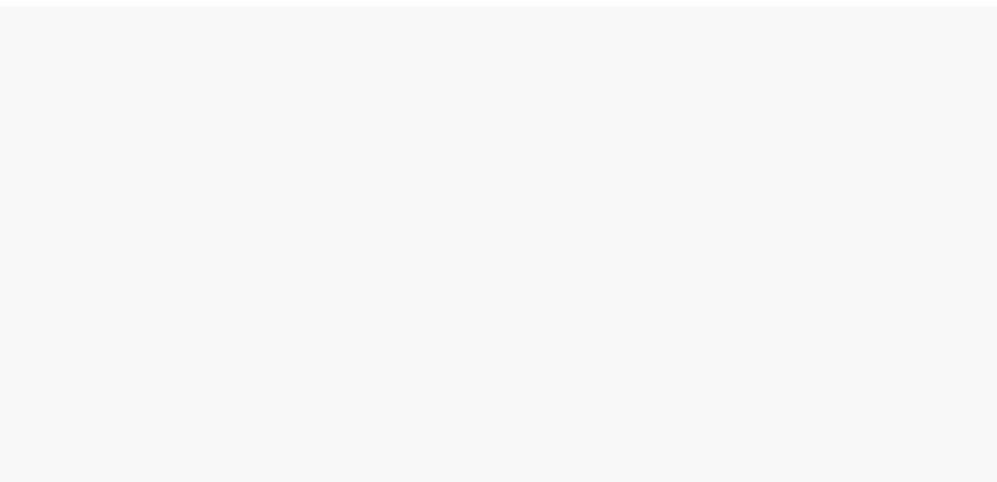
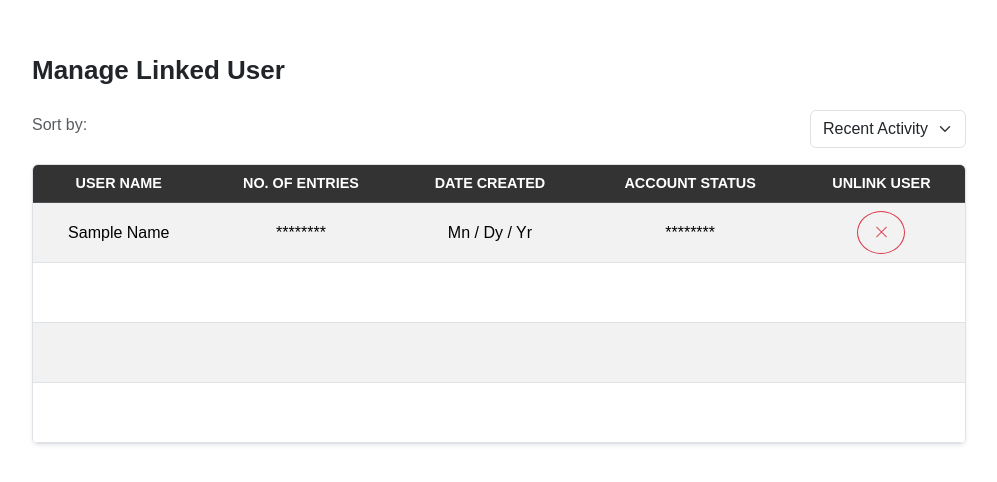
Before and after one commit to jimmyliao0845/TRUTH---Fact-Checker, a React (Create React App) app: page /fact-checker-dashboard in a window 1280 px wide. Shown: the part 1428-1910 px from the top of the page, without its empty margins (266-1263 px from the left). Before the commit the page ends 1434 px from the top, so only its background shows below. Built offline with nearby package versions, Linux system fonts and the light colour scheme; no server answers; sample sign-in values are in the browser's storage.

Commit message:
updated link users content

```diff
--- a/src/FactCheckerDashboard.jsx
+++ b/src/FactCheckerDashboard.jsx
@@ -43,7 +43,6 @@ export default function FactCheckerDashboard() {
   const navigate = useNavigate();
   const [collapsed, setCollapsed] = useState(false);
 
-  // ✅ Auth check
   useEffect(() => {
     const unsubscribe = onAuthStateChanged(auth, (user) => {
       if (!user) navigate("/login");
@@ -51,7 +50,6 @@ export default function FactCheckerDashboard() {
     return () => unsubscribe();
   }, [navigate]);
 
-  // ✅ Dummy chart data
   const userGrowthData = {
     labels: ["Jan", "Feb", "Mar", "Apr", "May", "Jun"],
     datasets: [
@@ -77,7 +75,6 @@ export default function FactCheckerDashboard() {
     ],
   };
 
-  // ✅ Smooth scroll
   const scrollToSection = (id) => {
     const section = document.getElementById(id);
     if (section) section.scrollIntoView({ behavior: "smooth" });
@@ -88,7 +85,7 @@ export default function FactCheckerDashboard() {
       className="d-flex"
       style={{ backgroundColor: "#f8f9fa", paddingTop: "56px" }}
     >
-      {/* Sidebar */}
+      {/* SIDEBAR */}
       <div
         className="d-flex flex-column p-3 border-end"
         style={{
@@ -112,7 +109,6 @@ export default function FactCheckerDashboard() {
           </button>
         </div>
 
-        {/* ✅ Sidebar Menu */}
         <ul className="nav flex-column">
           <li>
             <button
@@ -147,15 +143,18 @@ export default function FactCheckerDashboard() {
               {!collapsed && "Organized Reports"}
             </button>
           </li>
+
+          {/* 🔥 LINKED USERS BUTTON */}
           <li>
             <button
               className="btn sidebar-btn text-start"
-              onClick={() => scrollToSection("deepfake")}
+              onClick={() => scrollToSection("linked-users")}
             >
               <FaUsers className="me-2" />
               {!collapsed && "Linked Users"}
             </button>
           </li>
+
           <li>
             <button
               className="btn sidebar-btn text-start"
@@ -171,7 +170,7 @@ export default function FactCheckerDashboard() {
               onClick={() => scrollToSection("logs")}
             >
               <FaClipboardList className="me-2" />
-              {!collapsed && "Verification Data Logs"}
+              {!collapsed && "Verification Logs"}
             </button>
           </li>
           <li>
@@ -192,7 +191,7 @@ export default function FactCheckerDashboard() {
         )}
       </div>
 
-      {/* ✅ Main Content */}
+      {/* MAIN CONTENT */}
       <div
         className="flex-grow-1"
         style={{
@@ -201,7 +200,7 @@ export default function FactCheckerDashboard() {
           minHeight: "100vh",
         }}
       >
-        {/* ✅ Navbar */}
+        {/* NAVBAR */}
         <nav
           className="navbar navbar-light bg-light d-flex justify-content-end align-items-center px-4 py-2 shadow-sm"
           style={{
@@ -215,18 +214,9 @@ export default function FactCheckerDashboard() {
             <i
               className="bi bi-bell fs-5 text-dark"
               data-bs-toggle="dropdown"
-              aria-expanded="false"
               style={{ cursor: "pointer" }}
             ></i>
-            <ul
-              className="dropdown-menu dropdown-menu-end p-2 shadow-lg"
-              style={{
-                backgroundColor: "#fff",
-                borderRadius: "10px",
-                border: "1px solid #ddd",
-                minWidth: "250px",
-              }}
-            >
+            <ul className="dropdown-menu dropdown-menu-end p-2 shadow-lg">
               <li className="fw-bold text-dark px-2">Notifications</li>
               <li>
                 <hr className="dropdown-divider" />
@@ -240,10 +230,13 @@ export default function FactCheckerDashboard() {
           </div>
         </nav>
 
-        {/* ✅ Dashboard Overview */}
+        {/* ===================== */}
+        {/* DASHBOARD OVERVIEW    */}
+        {/* ===================== */}
         <div className="container-fluid py-4 px-5" id="search">
           <h2 className="fw-bold mb-4 text-dark">Dashboard Overview</h2>
 
+          {/* Cards */}
           <div className="row mb-4">
             <div className="col-md-4">
               <div className="card shadow-sm p-3 border-0 text-center">
@@ -251,12 +244,14 @@ export default function FactCheckerDashboard() {
                 <h3 className="fw-bold text-primary">1,200</h3>
               </div>
             </div>
+
             <div className="col-md-4">
               <div className="card shadow-sm p-3 border-0 text-center">
                 <h6 className="text-muted">Active Users</h6>
                 <h3 className="fw-bold text-success">870</h3>
               </div>
             </div>
+
             <div className="col-md-4">
               <div className="card shadow-sm p-3 border-0 text-center">
                 <h6 className="text-muted">New Users This Month</h6>
@@ -265,29 +260,36 @@ export default function FactCheckerDashboard() {
             </div>
           </div>
 
+          {/* Charts */}
           <div className="row">
             <div className="col-md-6 mb-4">
-              <div className="card shadow-sm p-3 border-0">
+              <div className="card shadow-sm p-3">
                 <h6 className="text-muted mb-3 text-center">User Growth</h6>
                 <Line data={userGrowthData} />
               </div>
             </div>
+
             <div className="col-md-6 mb-4">
-              <div className="card shadow-sm p-3 border-0">
-                <h6 className="text-muted mb-3 text-center">Review Statistics</h6>
+              <div className="card shadow-sm p-3">
+                <h6 className="text-muted mb-3 text-center">
+                  Review Statistics
+                </h6>
                 <Bar data={reviewData} />
               </div>
             </div>
           </div>
         </div>
 
-        {/* ✅ Manage Tutorial Section */}
+        {/* ====================== */}
+        {/* MANAGE TUTORIAL        */}
+        {/* ====================== */}
         <div
           id="semantic"
           className="container-fluid py-5 px-5"
           style={{ minHeight: "100vh", backgroundColor: "#fff" }}
         >
           <h2 className="fw-bold mb-4 text-dark">Manage Tutorial</h2>
+
           <div className="d-flex justify-content-between align-items-center mb-3">
             <h6 className="text-muted">Sort by:</h6>
             <select className="form-select w-auto">
@@ -311,6 +313,7 @@ export default function FactCheckerDashboard() {
                   <th>Edit or Delete</th>
                 </tr>
               </thead>
+
               <tbody>
                 <tr>
                   <td>Sample Title</td>
@@ -335,114 +338,69 @@ export default function FactCheckerDashboard() {
           </div>
         </div>
 
-        {/* ✅ Edit Tutorial Modal */}
+        {/* ====================== */}
+        {/* 🔥 LINKED USERS SECTION */}
+        {/* ====================== */}
         <div
-          className="modal fade"
-          id="editTutorialModal"
-          tabIndex="-1"
-          aria-labelledby="editTutorialModalLabel"
-          aria-hidden="true"
+          id="linked-users"
+          className="container-fluid py-5 px-5"
+          style={{ minHeight: "100vh", backgroundColor: "#fff" }}
         >
-          <div className="modal-dialog modal-lg modal-dialog-centered modal-dialog-scrollable">
-            <div className="modal-content">
-              <div className="modal-header bg-light">
-                <h5 className="modal-title fw-bold" id="editTutorialModalLabel">
-                  Edit Tutorial
-                </h5>
-                <button
-                  type="button"
-                  className="btn-close"
-                  data-bs-dismiss="modal"
-                  aria-label="Close"
-                ></button>
-              </div>
-              <div className="modal-body">
-                <div className="mb-3">
-                  <label className="form-label fw-semibold">
-                    Tutorial Title
-                  </label>
-                  <input
-                    type="text"
-                    className="form-control"
-                    value="Sample Title"
-                    readOnly
-                  />
+          <h2 className="fw-bold mb-4 text-dark">Manage Linked User</h2>
+
+          <div className="d-flex justify-content-between align-items-center mb-3">
+            <h6 className="text-muted">Sort by:</h6>
+            <select className="form-select w-auto">
+              <option>Recent Activity</option>
+              <option>Date Created</option>
+              <option>Most Active</option>
+            </select>
           </div>
 
-                <div className="table-responsive">
-                  <table className="table table-bordered align-middle text-center">
-                    <thead className="table-light">
+          <div
+            className="table-responsive border rounded shadow-sm"
+            style={{ maxHeight: "420px", overflowY: "auto" }}
+          >
+            <table className="table table-striped mb-0 text-center align-middle">
+              <thead className="table-dark">
                 <tr>
-                        <th>Item no.</th>
-                        <th>Image / Video</th>
-                        <th>Image / Video (with pointers)</th>
-                        <th>Remarks</th>
-                        <th>Hints or Tips</th>
+                  <th>User Name</th>
+                  <th>No. of Entries</th>
+                  <th>Date Created</th>
+                  <th>Account Status</th>
+                  <th>Unlink User</th>
                 </tr>
               </thead>
+
               <tbody>
                 <tr>
-                        <td>1</td>
+                  <td>Sample Name</td>
+                  <td>********</td>
+                  <td>Mn / Dy / Yr</td>
+                  <td>********</td>
                   <td>
-                          <div className="d-flex justify-content-center align-items-center gap-2">
-                            <button className="btn btn-outline-secondary btn-sm">
-                              <i className="bi bi-pencil"></i>
+                    <button className="btn btn-outline-danger btn-sm rounded-circle">
+                      <i className="bi bi-x-lg"></i>
                     </button>
-                            <button className="btn btn-outline-danger btn-sm">
-                              <i className="bi bi-trash"></i>
-                            </button>
-                          </div>
-                        </td>
-                        <td>
-                          <div className="border rounded p-2 bg-light small">
-                            Sample image (program logic)
-                          </div>
-                        </td>
-                        <td>
-                          <textarea
-                            className="form-control"
-                            rows="2"
-                            placeholder="Remarks..."
-                          ></textarea>
-                        </td>
-                        <td>
-                          <textarea
-                            className="form-control"
-                            rows="2"
-                            placeholder="Hints or Tips..."
-                          ></textarea>
                   </td>
                 </tr>
+
                 <tr>
-                        <td>2</td>
-                        <td colSpan="4" className="text-center">
-                          <button className="btn btn-outline-primary btn-sm">
-                            <i className="bi bi-plus-lg"></i> Add Item
-                          </button>
-                        </td>
+                  <td colSpan="5" style={{ height: "60px" }}></td>
+                </tr>
+                <tr>
+                  <td colSpan="5" style={{ height: "60px" }}></td>
+                </tr>
+                <tr>
+                  <td colSpan="5" style={{ height: "60px" }}></td>
                 </tr>
               </tbody>
             </table>
           </div>
         </div>
-              <div className="modal-footer">
-                <button
-                  type="button"
-                  className="btn btn-secondary"
-                  data-bs-dismiss="modal"
-                >
-                  Close
-                </button>
-                <button type="button" className="btn btn-primary">
-                  Save Changes
-                </button>
-              </div>
-            </div>
-          </div>
-        </div>
       </div>
 
-      {/* Sidebar Button Styles */}
+      {/* SIDEBAR HOVER CSS */}
       <style>
         {`
           .sidebar-btn {
```
Lines whose indentation alone changed are shown as unchanged.
